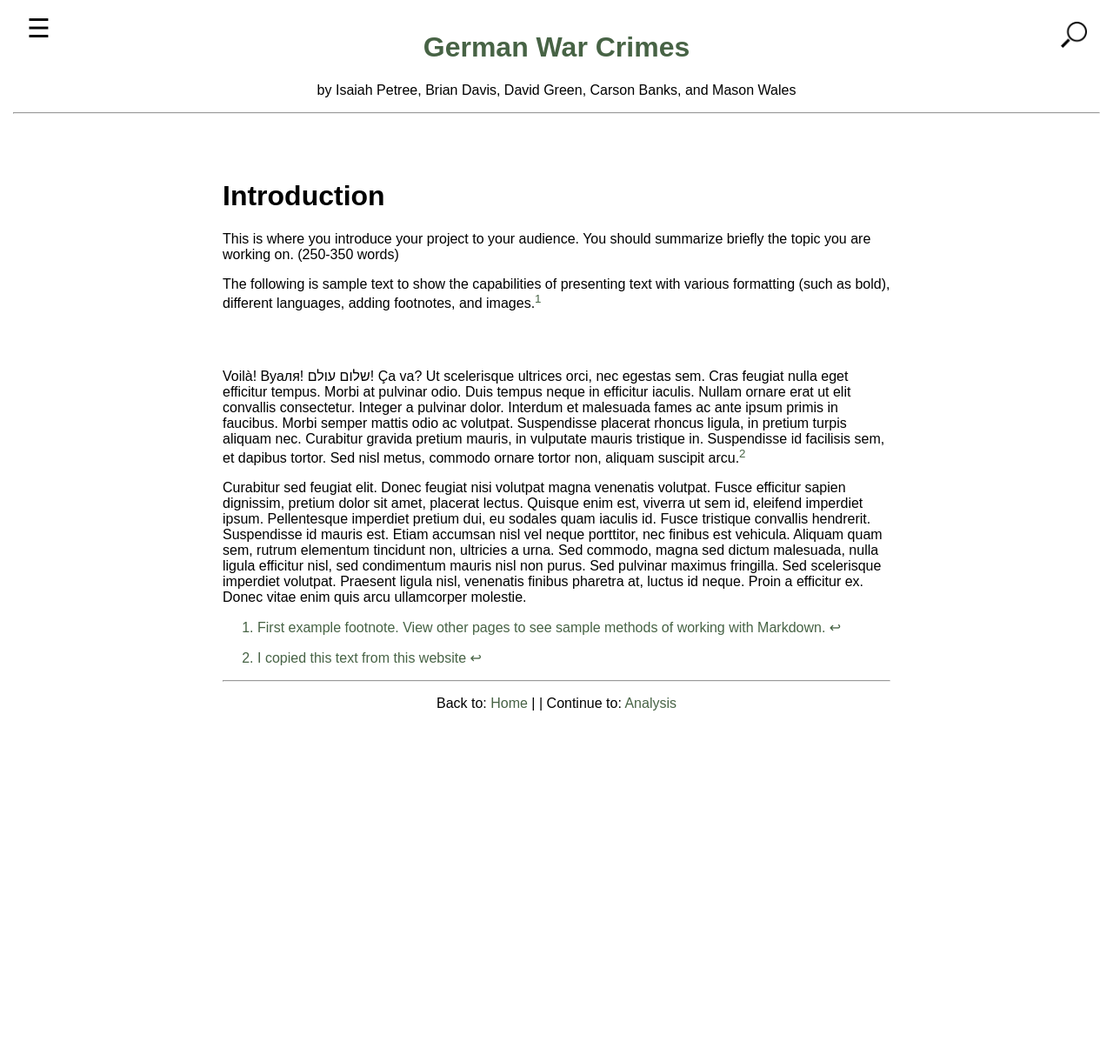
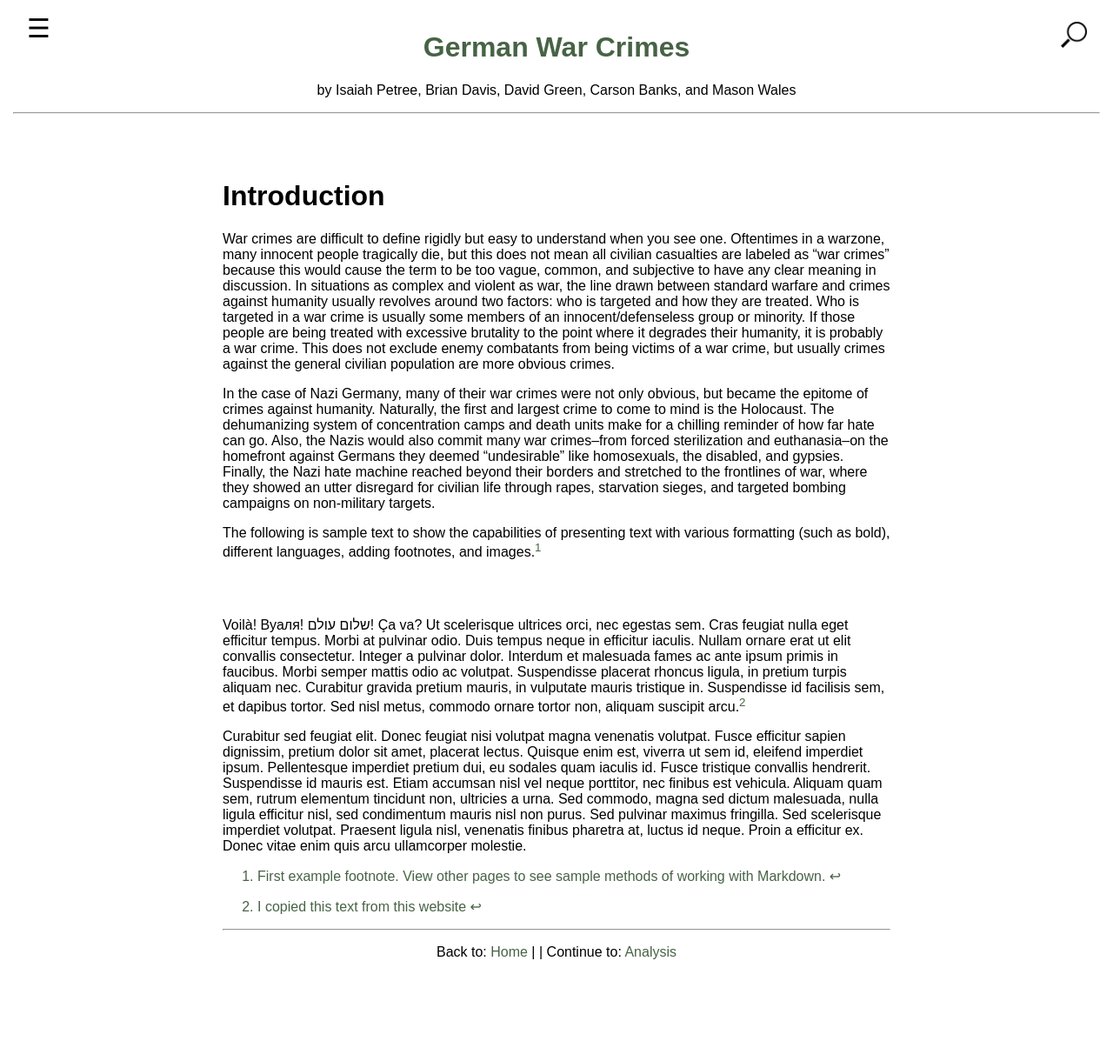
Before and after one commit to isaiah138/PETREE-ISAIAH-HIST-WOH3931, a Jekyll site: the page built from 001_introduction.md, in a window 1280 px wide. Shown: the whole page at 87% size. Built offline with Jekyll 4.4.1, drawn with Linux system fonts in a browser that asks for light colours; before the commit the page ends 934 px from its top, so only the background shows below that.

Commit message:
Update 001_introduction.md

```diff
--- a/001_introduction.md
+++ b/001_introduction.md
@@ -5,7 +5,10 @@ number: 1
 ---
 # Introduction
 
-This is where you introduce your project to your audience. You should summarize briefly the topic you are working on. (250-350 words)
+War crimes are difficult to define rigidly but easy to understand when you see one. Oftentimes in a warzone, many innocent people tragically die, but this does not mean all civilian casualties are labeled as “war crimes” because this would cause the term to be too vague, common, and subjective to have any clear meaning in discussion. In situations as complex and violent as war, the line drawn between standard warfare and crimes against humanity usually revolves around two factors: who is targeted and how they are treated. Who is targeted in a war crime is usually some members of an innocent/defenseless group or minority. If those people are being treated with excessive brutality to the point where it degrades their humanity, it is probably a war crime. This does not exclude enemy combatants from being victims of a war crime, but usually crimes against the general civilian population are more obvious crimes.
+
+In the case of Nazi Germany, many of their war crimes were not only obvious, but became the epitome of crimes against humanity. Naturally, the first and largest crime to come to mind is the Holocaust. The dehumanizing system of concentration camps and death units make for a chilling reminder of how far hate can go. Also, the Nazis would also commit many war crimes–from forced sterilization and euthanasia–on the homefront against Germans they deemed “undesirable” like homosexuals, the disabled, and gypsies. Finally, the Nazi hate machine reached beyond their borders and stretched to the frontlines of war, where they showed an utter disregard for civilian life through rapes, starvation sieges, and targeted bombing campaigns on non-military targets.
+
 
 The following is sample text to show the capabilities of presenting text with various formatting (such as bold), different languages, adding footnotes, and images.[^1]
 
```
